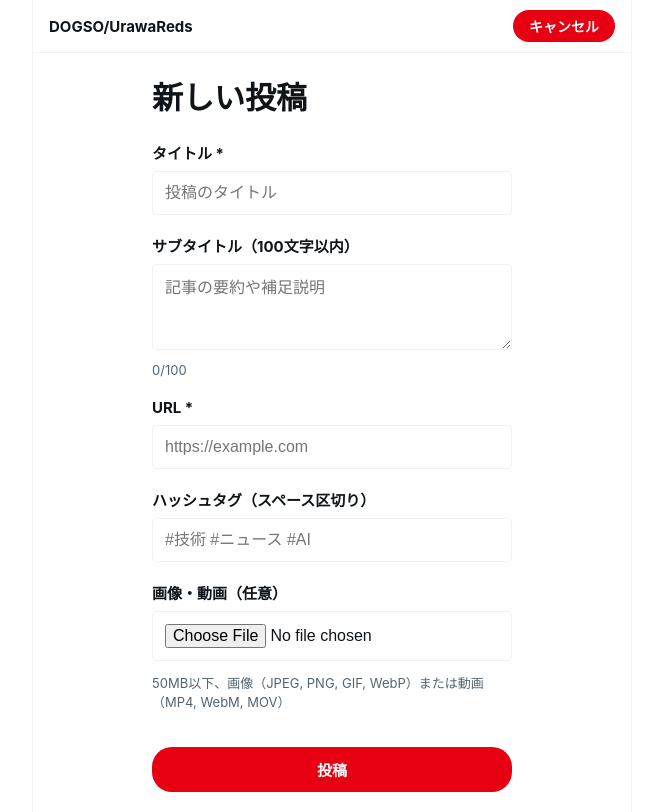
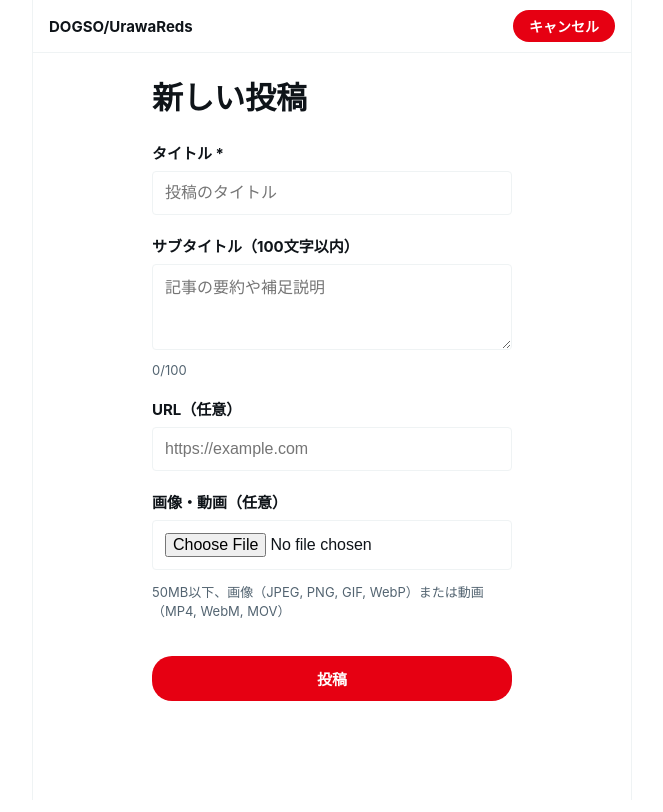
Before and after one commit to yutahosoda23/dogso, a React (Create React App) app in the folder frontend/: page /1/create in a window 1280 px wide. Shown: the whole page, without its empty margins (308-971 px from the left). Built offline with nearby package versions, Linux system fonts and the light colour scheme; sample sign-in values are in the browser's storage.

Commit message:
Add ALTER TABLE for media columns

```diff
--- a/frontend/src/components/CreateThread.js
+++ b/frontend/src/components/CreateThread.js
@@ -162,23 +162,12 @@ function CreateThread() {
           </div>
 
           <div className="form-group">
-            <label>URL *</label>
+            <label>URL（任意）</label>
             <input
               type="url"
               value={url}
               onChange={(e) => setUrl(e.target.value)}
               placeholder="https://example.com"
-              required
-            />
-          </div>
-
-          <div className="form-group">
-            <label>ハッシュタグ（スペース区切り）</label>
-            <input
-              type="text"
-              value={tags}
-              onChange={(e) => setTags(e.target.value)}
-              placeholder="#技術 #ニュース #AI"
             />
           </div>
 
```
Also changed, not shown: 2 other files (tests, documents, lock files or other folders).
